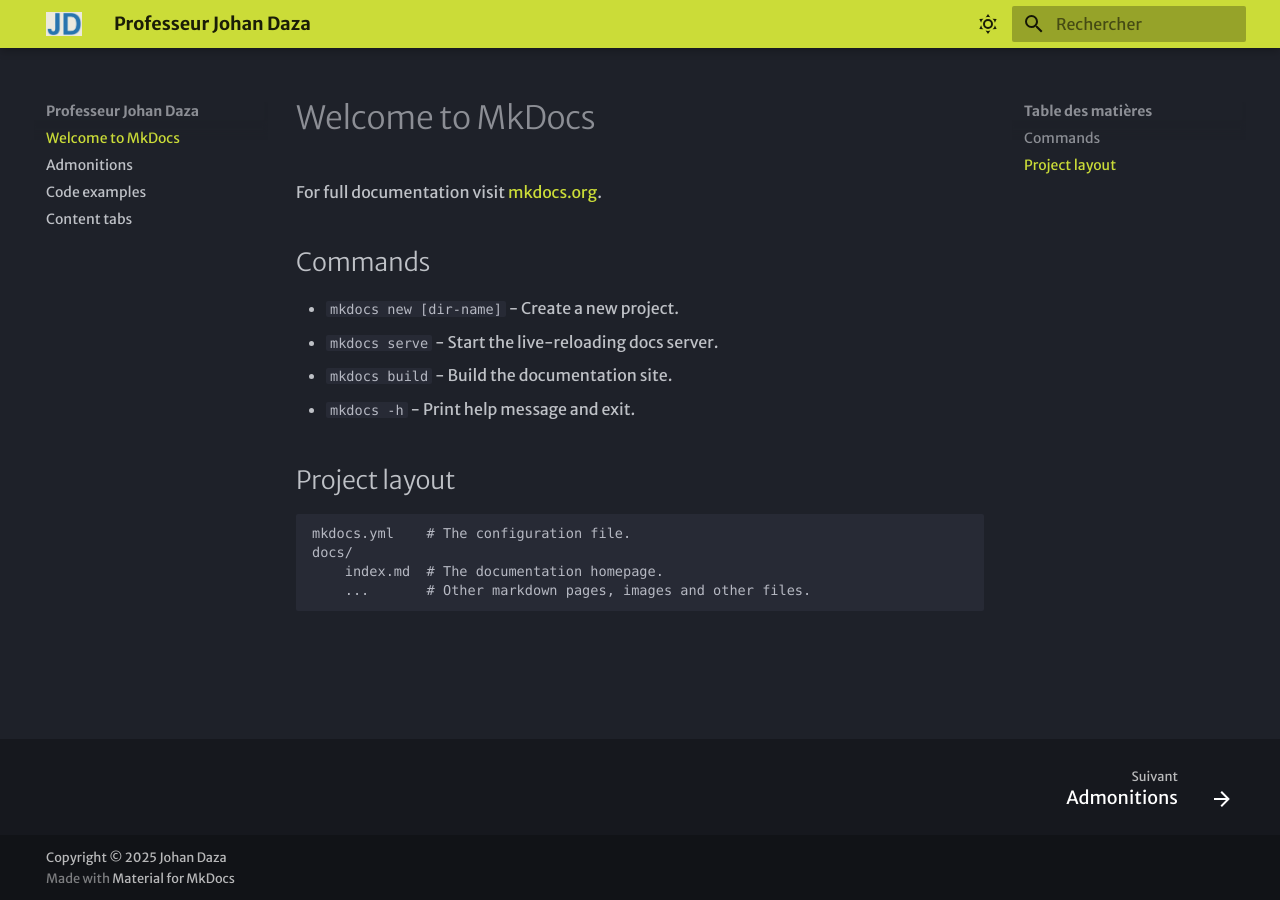
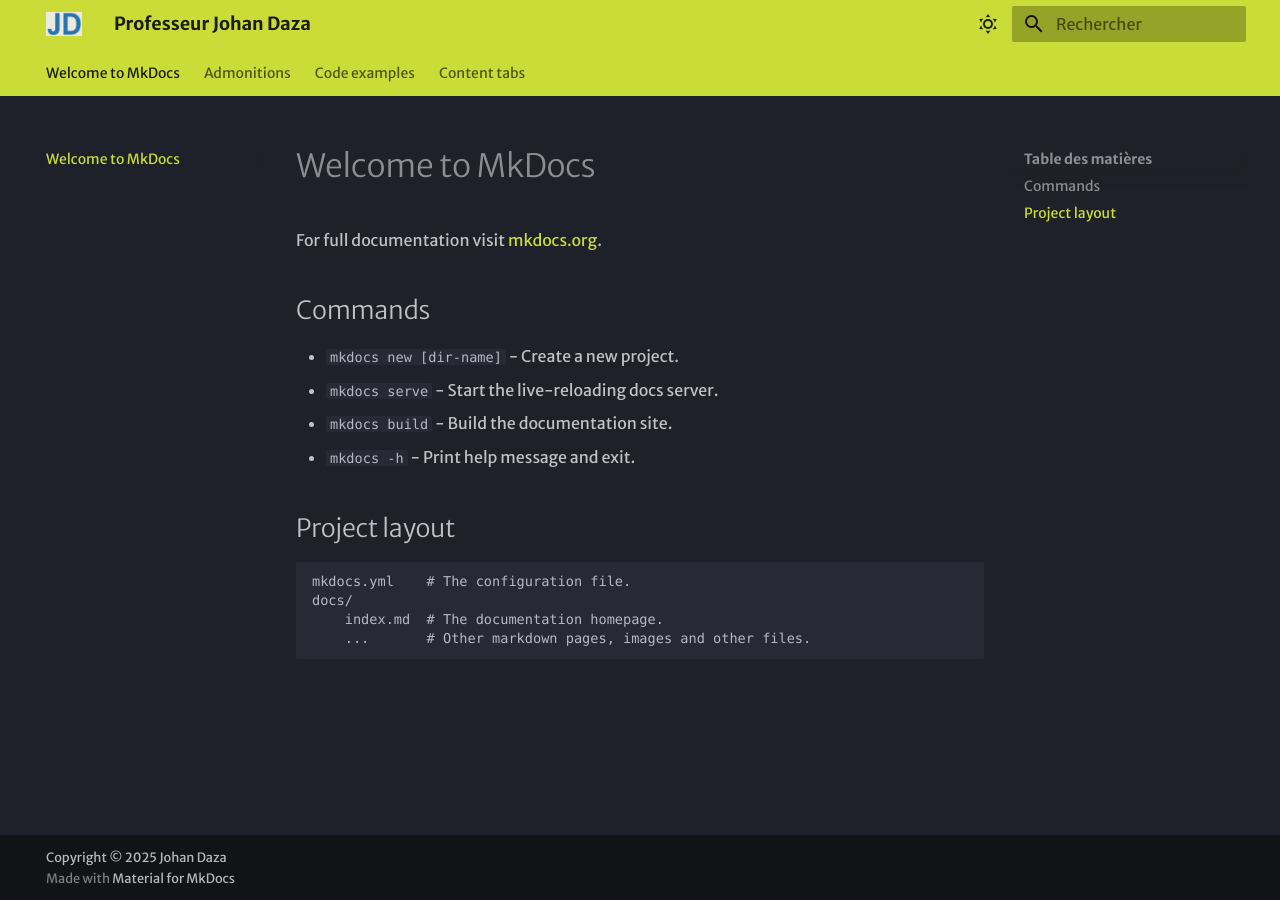
Before and after one commit to sebastiandaza11/mkdocs-material2025, an MkDocs documentation site: the page built from docs/index.md, in a window 1280 px wide. Built offline with MkDocs 1.6.1 and Material for MkDocs 9.7.7, drawn with Linux system fonts in a browser that asks for light colours; some web fonts are replaced.

Commit message:
Initial commit

```diff
--- a/mkdocs.yml
+++ b/mkdocs.yml
@@ -9,7 +9,7 @@ theme:
   logo: assets/logo.png
   favicon: assets/favicon.ico
   features:
-    - navigation.footer
+    - navigation.tabs
   palette:
     # Dark Mode
     - scheme: slate
```
